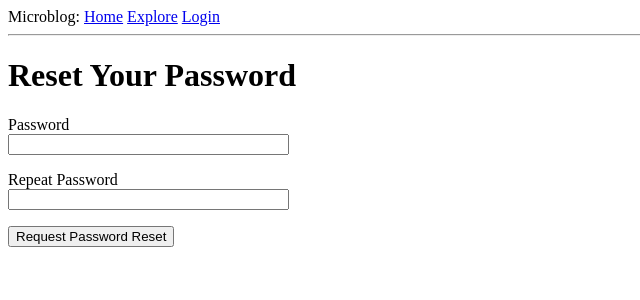
After one commit to yangYlin/micor_blog, a Flask app: page /reset_password/1 in a window 1280 px wide. The commit adds this page. Shown: the top 300 px of the page, without its empty margins (0-640 px from the left). Run offline with Flask 2, Linux system fonts and the light colour scheme.

```diff
--- a/app/__init__.py
+++ b/app/__init__.py
@@ -4,6 +4,7 @@ from logging.handlers import RotatingFileHandler  # 日志处理
 
 from flask import Flask
 from flask_login import LoginManager
+from flask_mail import Mail
 from flask_migrate import Migrate
 from flask_sqlalchemy import SQLAlchemy  # 从包中导入类
 
@@ -17,6 +18,8 @@ db = SQLAlchemy(app)  # 数据库对象
 migrate = Migrate(app, db)  # 迁移引擎对象
 login = LoginManager(app)  # 登录
 login.login_view = 'login'  # 如果未登录用户尝试查看受保护的页面，Flask-Login将自动将用户重定向到登录表单
+
+mail = Mail(app)
 
 if not app.debug:
     # ...
--- a/app/forms.py
+++ b/app/forms.py
@@ -55,3 +55,21 @@ class EditProfileForm(FlaskForm):
 
 class EmptyForm(FlaskForm):
     submit = SubmitField('Submit')
+
+
+# 请求
+class ResetPasswordRequestForm(FlaskForm):
+    email = StringField('Email', validators=[DataRequired(), Email()])
+    submit = SubmitField('Request Password Reset')
+
+
+# 真正提交
+class ResetPasswordForm(FlaskForm):
+    password = PasswordField('Password', validators=[DataRequired()])
+    password2 = PasswordField('Repeat Password', validators=[DataRequired(), EqualTo('password')])
+    submit = SubmitField('Request Password Reset')
+
+
+class PostForm(FlaskForm):
+    post = TextAreaField('Say something', validators=[DataRequired(), Length(min=1, max=140)])
+    submit = SubmitField('Submit')
--- a/app/models.py
+++ b/app/models.py
@@ -1,10 +1,12 @@
 from datetime import datetime
 from hashlib import md5
+from time import time
 
+import jwt
 from flask_login import UserMixin
 from werkzeug.security import generate_password_hash, check_password_hash
 
-from app import db, login
+from app import db, login, app
 
 
 @login.user_loader
@@ -70,6 +72,21 @@ class User(UserMixin, db.Model):  # 混入类，有4个常用的字段
         own = Post.query.filter_by(user_id=self.id)  # 自己帖子
         return followed.union(own).order_by(Post.timestamp.desc())  # 2个UNION拼接
 
+    # 得到加密后的参数
+    def get_reset_password_token(self, expires_in=600):  # 超期时间，600s
+        return jwt.encode(
+            {'reset_password': self.id, 'exp': time() + expires_in},
+            app.config['SECRET_KEY'], algorithm='HS256').encode('utf-8')
+
+    @staticmethod
+    def verify_reset_password_token(token):
+        try:
+            id = jwt.decode(token, app.config['SECRET_KEY'],
+                            algorithms=['HS256'])['reset_password']
+        except:
+            return '密码被破坏'
+        return User.query.get(id)
+
 
 class Post(db.Model):
     id = db.Column(db.Integer, primary_key=True)
--- a/app/routes.py
+++ b/app/routes.py
@@ -6,26 +6,40 @@ from flask_login import login_required  # 不允许未经过身份验证的用
 from werkzeug.urls import url_parse
 
 from app import app, db
-from app.forms import LoginForm, RegistrationForm, EditProfileForm, EmptyForm
-from app.models import User
+from app.email import send_password_reset_email
+from app.forms import LoginForm, RegistrationForm, EditProfileForm, EmptyForm, ResetPasswordRequestForm, \
+    ResetPasswordForm, PostForm
+from app.models import User, Post
 
 
-@app.route('/')
-@app.route('/index')
+@app.route('/', methods=['GET', 'POST'])
+@app.route('/index', methods=['GET', 'POST'])
 @login_required
 def index():
-    user = {'username': 'asYang'}
-    posts = [  # 创建一个列表：帖子。里面元素是两个字典，每个字典里元素还是字典，分别作者、帖子内容。
-        {
-            'author': {'username': 'John'},
-            'body': 'Beautiful day in Portland!'
-        },
-        {
-            'author': {'username': 'Susan'},
-            'body': 'The Avengers movie was so cool!'
-        }
-    ]
-    return render_template('index.html', posts=posts)
+    form = PostForm()
+    if form.validate_on_submit():
+        post = Post(body=form.post.data, author=current_user)
+        db.session.add(post)
+        db.session.commit()
+        flash('Your post is now live!')
+        return redirect(url_for('index'))
+    # posts = [
+    #     {
+    #         'author': {'username': 'John'},
+    #         'body': 'Beautiful day in Portland!'
+    #     },
+    #     {
+    #         'author': {'username': 'Susan'},
+    #         'body': 'The Avengers movie was so cool!'
+    #     }
+    # ]
+    # posts = current_user.followed_posts().all()
+    page = request.args.get('page', 1, type=int)
+    posts = current_user.followed_posts().paginate(page, app.config['POSTS_PER_PAGE'], False)
+    next_url = url_for('index', page=posts.next_num) if posts.has_next else None
+    prev_url = url_for('index', page=posts.prev_num) if posts.has_prev else None
+    return render_template('index.html', title='Home Page', form=form, posts=posts.items, next_url=next_url,
+                           prev_url=prev_url)
 
 
 @app.route("/login/", methods=['GET', 'POST'])  # 这里容易出现问题 需要变成login2,如果没有reL_for
@@ -81,11 +95,18 @@ def register():
 def user(username):
     form = EmptyForm()
     user = User.query.filter_by(username=username).first_or_404()
-    posts = [
-        {'author': user, 'body': 'Test post #1'},
-        {'author': user, 'body': 'Test post #2'}
-    ]
-    return render_template('user.html', user=user, posts=posts, form=form)
+    # posts = [
+    #     {'author': user, 'body': 'Test post #1'},
+    #     {'author': user, 'body': 'Test post #2'}
+    # ]
+    # 2
+    #    posts = user.posts.order_by(Post.timestamp.desc()).all
+    #    return render_template('user.html', user=user, posts=posts, form=form)
+    page = request.args.get('page', 1, type=int)
+    posts = user.posts.order_by(Post.timestamp.desc()).paginate(page, app.config['POSTS_PER_PAGE'], False)
+    next_url = url_for('user', username=user.username, page=posts.next_num) if posts.has_next else None
+    prev_url = url_for('user', username=user.username, page=posts.prev_num) if posts.has_prev else None
+    return render_template('user.html', user=user, posts=posts.items, next_url=next_url, prev_url=prev_url, form=form)
 
 
 # 通用函数，请求页面之前先执行。用来记录用户登录时间
@@ -154,6 +175,48 @@ def unfollow(username):
         return redirect(url_for('index'))
 
 
+# reset_password_request
+
 @app.route("/hello", methods=['GET', 'POST'])
 def hello():
     return 'ddd'
+
+
+@app.route('/reset_password_request', methods=['GET', 'POST'])
+def reset_password_request():
+    if current_user.is_authenticated:
+        return redirect(url_for('index'))
+    form = ResetPasswordRequestForm()
+    if form.validate_on_submit():
+        user = User.query.filter_by(email=form.email.data).first()
+        if user:
+            send_password_reset_email(user)
+        flash('Check your email for the instructions to reset your password')
+        return redirect(url_for('login'))
+    return render_template('reset_password_request.html', title='Reset Password', form=form)
+
+
+@app.route('/reset_password/<token>', methods=['GET', 'POST'])
+def reset_password(token):
+    if current_user.is_authenticated:
+        return redirect(url_for('index'))
+    user = User.verify_reset_password_token(token)
+    if not user:
+        return redirect(url_for('index'))
+    form = ResetPasswordForm()
+    if form.validate_on_submit():
+        user.set_password(form.password.data)
+        db.session.commit()
+        flash('Your password has been reset.')
+        return redirect(url_for('login'))
+    return render_template('reset_password.html', form=form)
+
+
+@app.route('/explore')
+@login_required
+def explore():
+    page = request.args.get('page', 1, type=int)
+    posts = Post.query.order_by(Post.timestamp.desc()).paginate(page, app.config['POSTS_PER_PAGE'], False)
+    next_url = url_for('explore', page=posts.next_num) if posts.has_next else None
+    prev_url = url_for('explore', page=posts.prev_num) if posts.has_prev else None
+    return render_template('index.html', title='Explore', posts=posts.items, next_url=next_url, prev_url=prev_url)
--- a/app/templates/_post.html
+++ b/app/templates/_post.html
@@ -1,6 +1,10 @@
 <table>
     <tr valign="top">
         <td><img src="{{ post.author.avatar(36) }}"></td>
-        <td>{{ post.author.username }} says:<br>{{ post.body }}</td>
+        <td>
+            <a href="{{ url_for('user', username=post.author.username) }}">{{ post.author.username }}</a> says:<br>{{
+            post.body }}
+
+        </td>
     </tr>
 </table>
--- a/app/templates/base.html
+++ b/app/templates/base.html
@@ -11,6 +11,8 @@
 	<div>
         Microblog:
         <a href="{{ url_for('index') }}">Home</a>
+        <a href="{{ url_for('explore') }}">Explore</a>
+
         {% if current_user.is_anonymous %}
         <a href="{{ url_for('login') }}">Login</a>
         {% else %}
--- a/app/templates/login.html
+++ b/app/templates/login.html
@@ -22,4 +22,8 @@
         <p>{{ form.submit() }}</p>
     </form>
 <p>New User? <a href="{{ url_for('register') }}">Click to Register!</a></p>
+<p>
+    Forgot Your Password?
+    <a href="{{ url_for('reset_password_request') }}">Click to Reset It</a>
+</p>
 {% endblock %}
--- /dev/null
+++ b/app/templates/reset_password.html
@@ -0,0 +1,23 @@
+{% extends "base.html" %}
+
+{% block content %}
+<h1>Reset Your Password</h1>
+<form action="" method="post">
+    {{ form.hidden_tag() }}
+    <p>
+        {{ form.password.label }}<br>
+        {{ form.password(size=32) }}<br>
+        {% for error in form.password.errors %}
+        <span style="color:red;">[{{ error }}]</span>
+        {% endfor %}
+    </p>
+    <p>
+        {{ form.password2.label }}<br>
+        {{ form.password2(size=32) }}<br>
+        {% for error in form.password2.errors %}
+        <span style="color:red;">[{{ error }}]</span>
+        {% endfor %}
+    </p>
+    <p>{{ form.submit() }}</p>
+</form>
+{% endblock %}
--- a/config.py
+++ b/config.py
@@ -12,7 +12,7 @@ class Config:
     SQLALCHEMY_DATABASE_URI = 'mysql://root:mysql@127.0.0.1:3306/flask_micor_blog'
     SQLALCHEMY_TRACK_MODIFICATIONS = False
 
-    POST_PER_PAGE = 3
+    POSTS_PER_PAGE = 3
 
     # 从env文件里面读
     MAIL_SERVER = os.environ.get('MAIL_SERVER')
```
Also changed, not shown: app/email.py (added, +36 -0 lines), app/templates/email/reset_password.html (added, +10 -0 lines), app/templates/email/reset_password.txt (added, +11 -0 lines), app/templates/index.html (+26 -5 lines), app/templates/reset_password_request.html (added, +16 -0 lines), 2 other files. Lines whose indentation alone changed are shown as unchanged.
